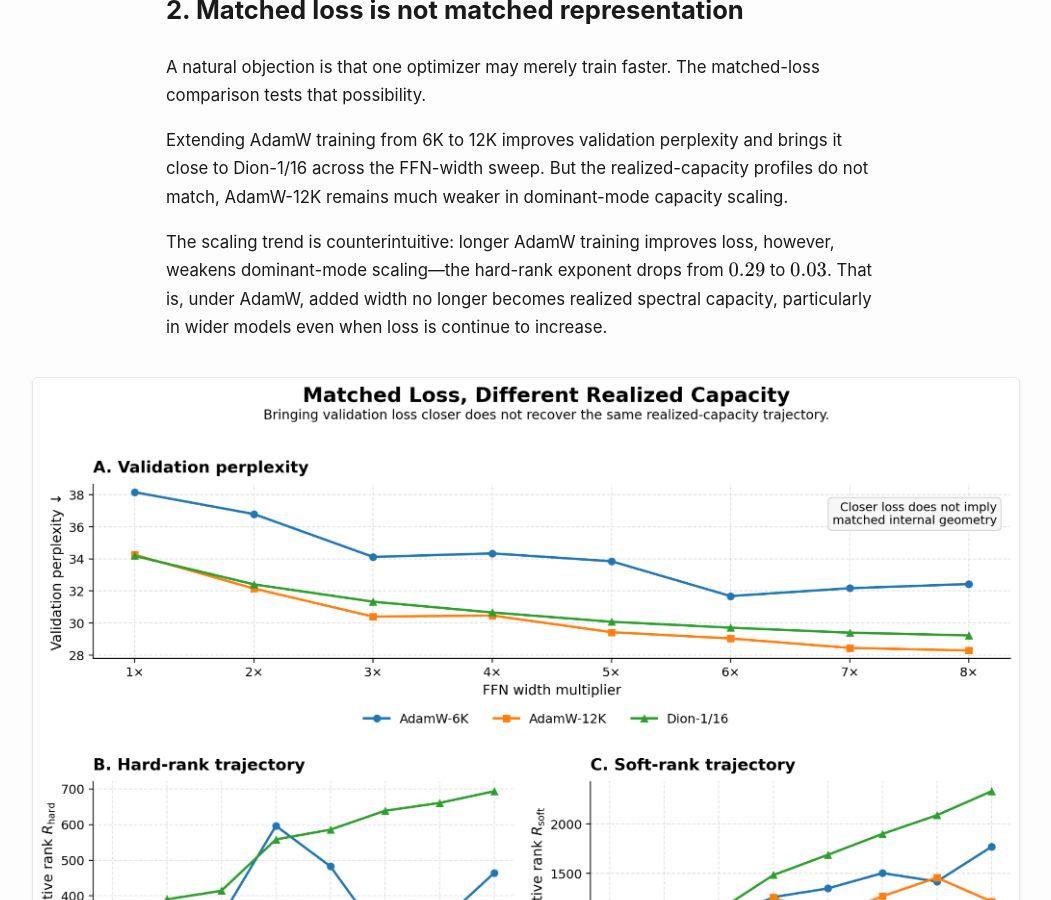
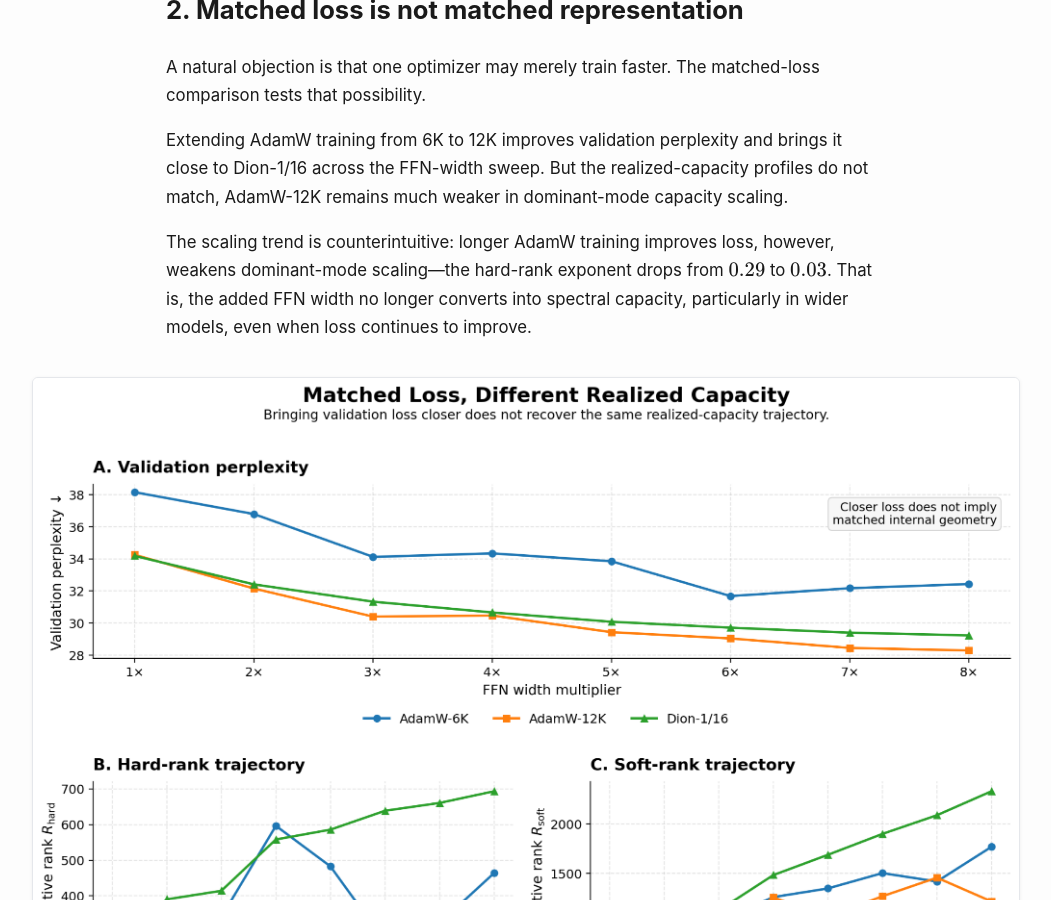
Before and after one commit to optimizer-scaling-laws/optimizer-scaling-laws.github.io, a Jekyll site: the page built from _posts/2026-06-26-architecture-creates-capacity-optimizers-realize-it.md, in a window 1280 px wide and 900 px high, scrolled down 4143 px. Shown: the whole window, without its empty margins (114-1165 px from the left). Built offline with Jekyll 4.4.1, drawn with Linux system fonts in a browser that asks for light colours.

Commit message:
Final date Polish round 5.2

```diff
--- a/_posts/2026-06-26-architecture-creates-capacity-optimizers-realize-it.md
+++ b/_posts/2026-06-26-architecture-creates-capacity-optimizers-realize-it.md
@@ -275,7 +275,7 @@ A natural objection is that one optimizer may merely train faster. The matched-l
 
 Extending AdamW training from 6K to 12K improves validation perplexity and brings it close to Dion-1/16 across the FFN-width sweep. But the realized-capacity profiles do not match, AdamW-12K remains much weaker in dominant-mode capacity scaling.
 
-The scaling trend is counterintuitive: longer AdamW training improves loss, however, weakens dominant-mode scaling---the hard-rank exponent drops from **$0.29$** to **$0.03$**. That is, under AdamW,  added width no longer becomes realized spectral capacity, particularly in wider models even when loss is continue to increase.
+The scaling trend is counterintuitive: longer AdamW training improves loss, however, weakens dominant-mode scaling---the hard-rank exponent drops from **$0.29$** to **$0.03$**. That is, the added FFN width no longer converts into spectral capacity, particularly in wider models, even when loss continues to improve.
 
 
 <figure class="figure-wide">
```
